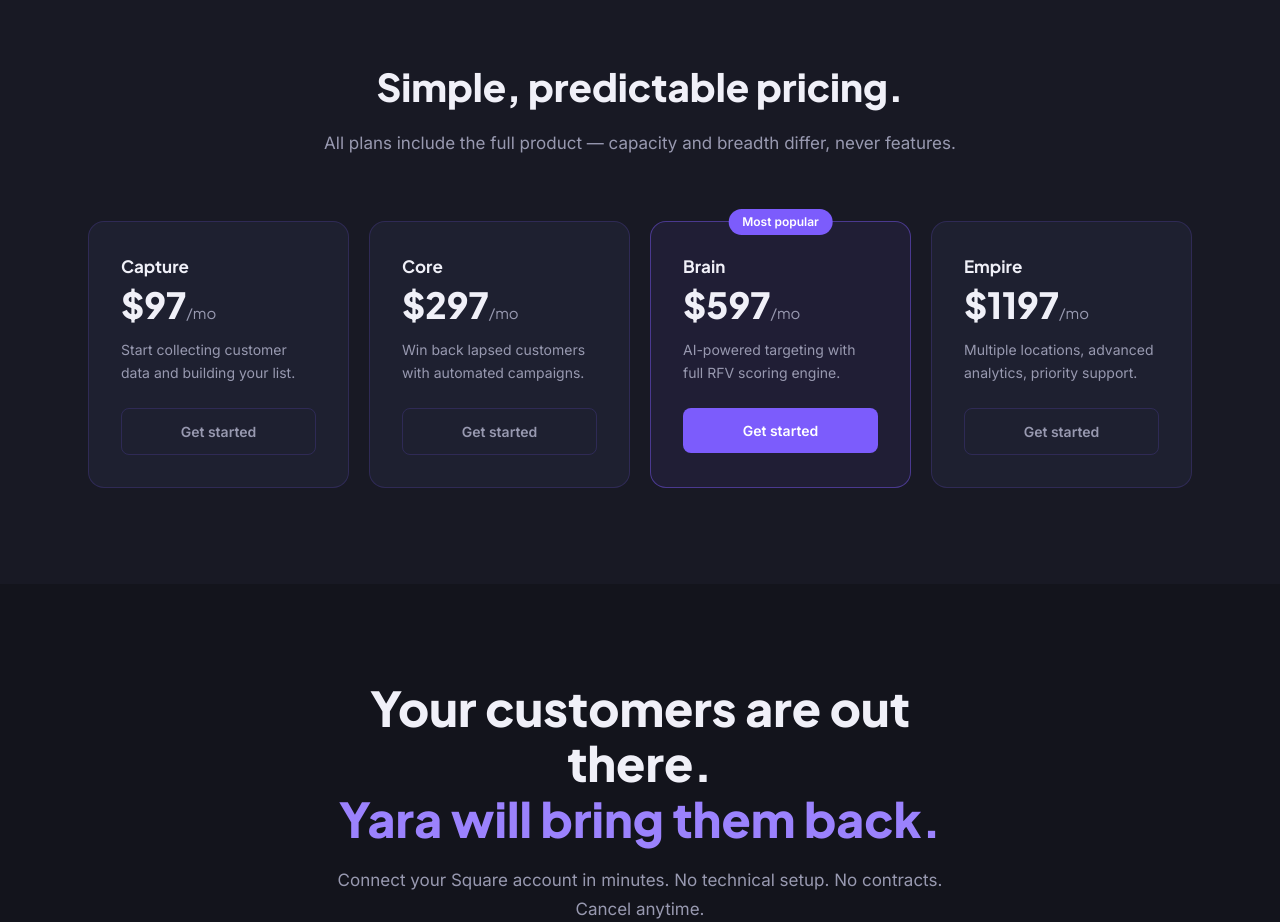
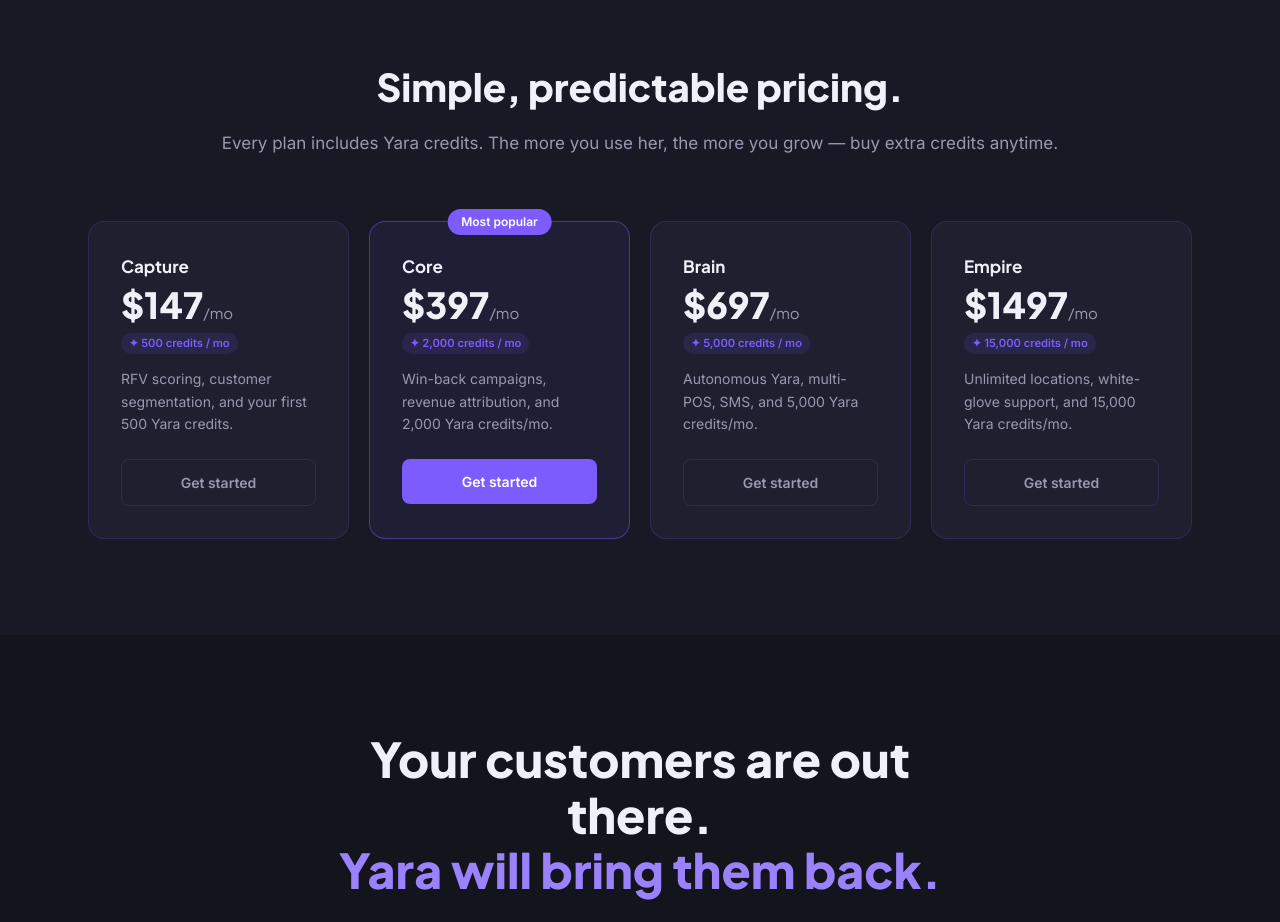
Before and after one commit to connectwithsimeon-hue/RevOverflow, a Next.js app: page / in a window 1280 px wide. Shown: the part 2540-3462 px from the top of the page. Built offline with nearby package versions, Linux system fonts and the light colour scheme; no server answers.

Commit message:
S-09: Updated pricing 47/397/697/1497 + Yara credits on landing and pricing page

```diff
--- a/app/page.tsx
+++ b/app/page.tsx
@@ -227,14 +227,14 @@
             Simple, predictable pricing.
           </h2>
           <p style={{ color: 'var(--text-secondary)', textAlign: 'center', marginBottom: '4rem', fontSize: '1.0625rem' }}>
-            All plans include the full product — capacity and breadth differ, never features.
+            Every plan includes Yara credits. The more you use her, the more you grow — buy extra credits anytime.
           </p>
           <div className="grid grid-cols-1 sm:grid-cols-2 xl:grid-cols-4 gap-5">
             {[
-              { name: 'Capture', price: 97, desc: 'Start collecting customer data and building your list.', highlight: false },
-              { name: 'Core', price: 297, desc: 'Win back lapsed customers with automated campaigns.', highlight: false },
-              { name: 'Brain', price: 597, desc: 'AI-powered targeting with full RFV scoring engine.', highlight: true },
-              { name: 'Empire', price: 1197, desc: 'Multiple locations, advanced analytics, priority support.', highlight: false },
+              { name: 'Capture', price: 147,  credits: 500,   desc: 'RFV scoring, customer segmentation, and your first 500 Yara credits.', highlight: false },
+              { name: 'Core',    price: 397,  credits: 2000,  desc: 'Win-back campaigns, revenue attribution, and 2,000 Yara credits/mo.', highlight: true },
+              { name: 'Brain',   price: 697,  credits: 5000,  desc: 'Autonomous Yara, multi-POS, SMS, and 5,000 Yara credits/mo.', highlight: false },
+              { name: 'Empire',  price: 1497, credits: 15000, desc: 'Unlimited locations, white-glove support, and 15,000 Yara credits/mo.', highlight: false },
             ].map((plan) => (
               <div key={plan.name} style={{ backgroundColor: plan.highlight ? 'rgba(124,92,252,0.08)' : 'var(--ink-light)', border: plan.highlight ? '1px solid rgba(124,92,252,0.45)' : '1px solid var(--border)', borderRadius: '16px', padding: '2rem', position: 'relative' }}>
                 {plan.highlight && (
@@ -247,8 +247,11 @@
                   ${plan.price}
                   <span style={{ color: 'var(--text-secondary)', fontSize: '0.9375rem', fontWeight: 400 }}>/mo</span>
                 </div>
-                <p style={{ color: 'var(--text-secondary)', fontSize: '0.875rem', lineHeight: 1.6, margin: '1rem 0 1.5rem' }}>{plan.desc}</p>
-                <Link href="/signup" style={{ display: 'block', textAlign: 'center', padding: '0.75rem', borderRadius: '8px', fontSize: '0.875rem', fontWeight: 600, backgroundColor: plan.highlight ? 'var(--violet)' : 'transparent', color: plan.highlight ? '#fff' : 'var(--text-secondary)', border: plan.highlight ? 'none' : '1px solid var(--border)', textDecoration: 'none' }}>
+                <div style={{ display: 'inline-flex', alignItems: 'center', gap: '4px', backgroundColor: 'rgba(124,92,252,0.12)', color: 'var(--violet)', fontSize: '0.7rem', fontWeight: 700, padding: '2px 8px', borderRadius: '20px', margin: '0.625rem 0 0.875rem' }}>
+                  ✦ {plan.credits.toLocaleString()} credits / mo
+                </div>
+                <p style={{ color: 'var(--text-secondary)', fontSize: '0.875rem', lineHeight: 1.6, margin: '0 0 1.5rem' }}>{plan.desc}</p>
+                <Link href="/pricing" style={{ display: 'block', textAlign: 'center', padding: '0.75rem', borderRadius: '8px', fontSize: '0.875rem', fontWeight: 600, backgroundColor: plan.highlight ? 'var(--violet)' : 'transparent', color: plan.highlight ? '#fff' : 'var(--text-secondary)', border: plan.highlight ? 'none' : '1px solid var(--border)', textDecoration: 'none' }}>
                   Get started
                 </Link>
               </div>
```
